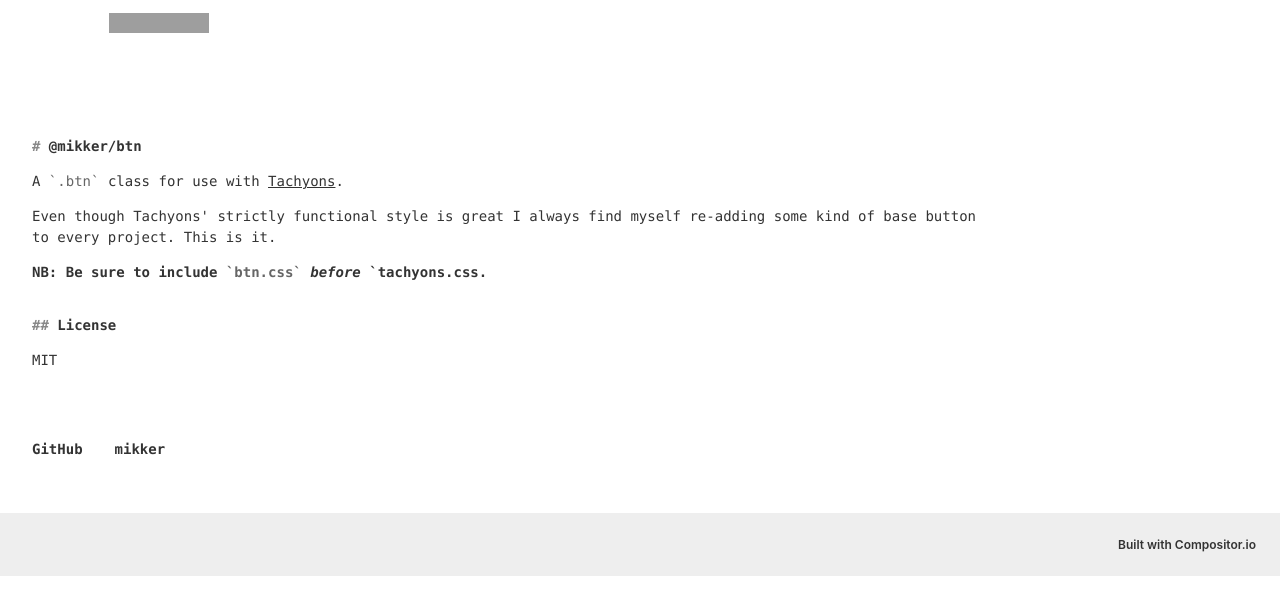
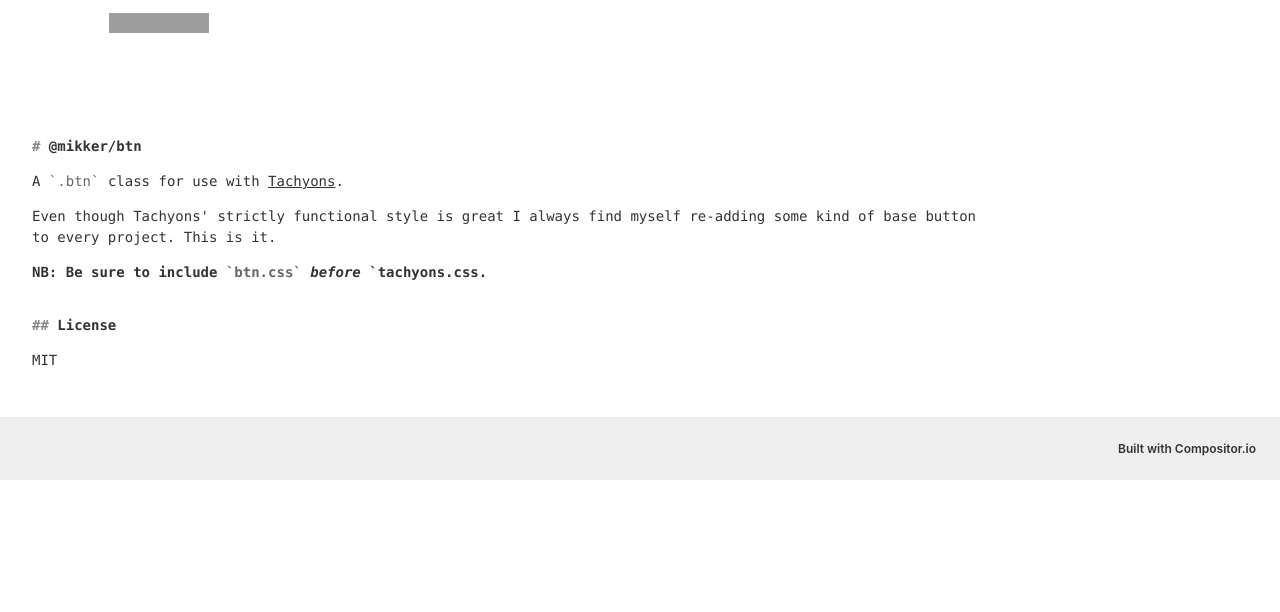
Before and after one commit to mikker/btn, a website: page index.html in a window 1280 px wide. Shown: the part 188-800 px from the top of the page. Drawn offline with Linux system fonts and the light colour scheme; grey boxes are pictures that could not be loaded.

Commit message:
Update index.html via compositor.io

```diff
--- a/index.html
+++ b/index.html
@@ -4,4 +4,4 @@
 <p><strong>NB: Be sure to include <code>btn.css</code> <em>before</em> `tachyons.css.</strong></p>
 <h2>License</h2>
 <p>MIT</p>
-</div></article></div><footer><div style="box-sizing:border-box;max-width:1024px;margin-bottom:32px;padding-top:8px;padding-bottom:8px;padding-left:32px;padding-right:32px;"><div style="margin-left:-16px;margin-right:-16px;"><a href="https://github.com/mikker/btn" class="Link" style="box-sizing:border-box;color:inherit;display:inline-block;font-size:14px;line-height:16px;padding-left:16px;padding-right:16px;padding-top:16px;padding-bottom:16px;font-weight:600;text-decoration:none;">GitHub</a><a href="https://github.com/mikker" class="Link" style="box-sizing:border-box;color:inherit;display:inline-block;font-size:14px;line-height:16px;padding-left:16px;padding-right:16px;padding-top:16px;padding-bottom:16px;font-weight:600;text-decoration:none;">mikker</a></div><div></div></div></footer></div><div style="font-family:-apple-system, sans-serif;font-size:12px;font-weight:600;text-align:right;padding:24px;color:#333;background-color:#eee;"><a href="http://compositor.io" style="color:inherit;text-decoration:none;">Built with Compositor.io</a></div></body></html>
+</div></article></div></div><div style="font-family:-apple-system, sans-serif;font-size:12px;font-weight:600;text-align:right;padding:24px;color:#333;background-color:#eee;"><a href="http://compositor.io" style="color:inherit;text-decoration:none;">Built with Compositor.io</a></div></body></html>
```
